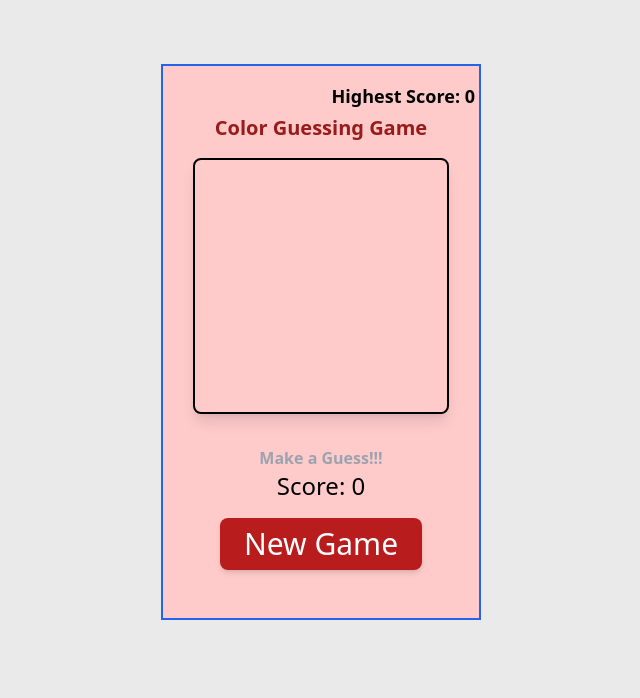
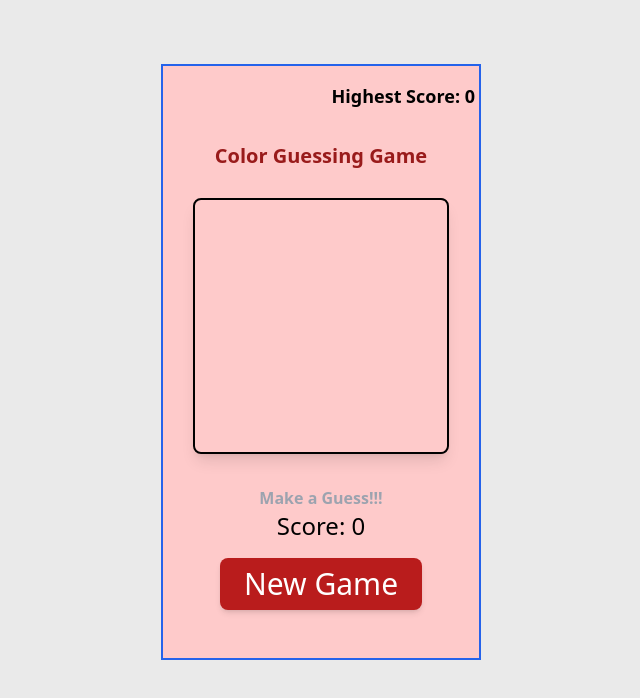
Before and after one commit to Wisdomweb1/color-game, a React (Vite) app: page / in a window 1280 px wide. Shown: the top 698 px of the page, without its empty margins (319-959 px from the left). Built offline with nearby package versions, Linux system fonts and the light colour scheme.

Commit message:
Update App.jsx

```diff
--- a/src/App.jsx
+++ b/src/App.jsx
@@ -67,8 +67,8 @@ const App = () => {
   return (
     <div className="flex flex-col items-center mt-16 relative border-2 p-5 sm:p-8 md:p-10 lg:p-12 w-full sm:w-4/5 md:w-3/5 lg:w-3/12 border-blue-600 mx-auto bg-red-200">
       <div><h1></h1></div>
-      <div className="absolute top-4 right-1 text-lg font-bold">Highest Score: {highScore}</div>
-      <h2 className="text-xl font-bold text-red-800 mb-4 text-center">Color Guessing Game</h2>
+      <div className="absolute top-4 right-1  text-lg font-bold">Highest Score: {highScore}</div>
+      <h2 className="text-xl font-bold text-red-800 my-7 text-center">Color Guessing Game</h2>
       <div
         data-testid="colorBox"
         className="w-40 h-40 sm:w-48 sm:h-48 md:w-56 md:h-56 lg:w-64 lg:h-64 rounded-lg border-2 border-black shadow-lg mb-4"
```
